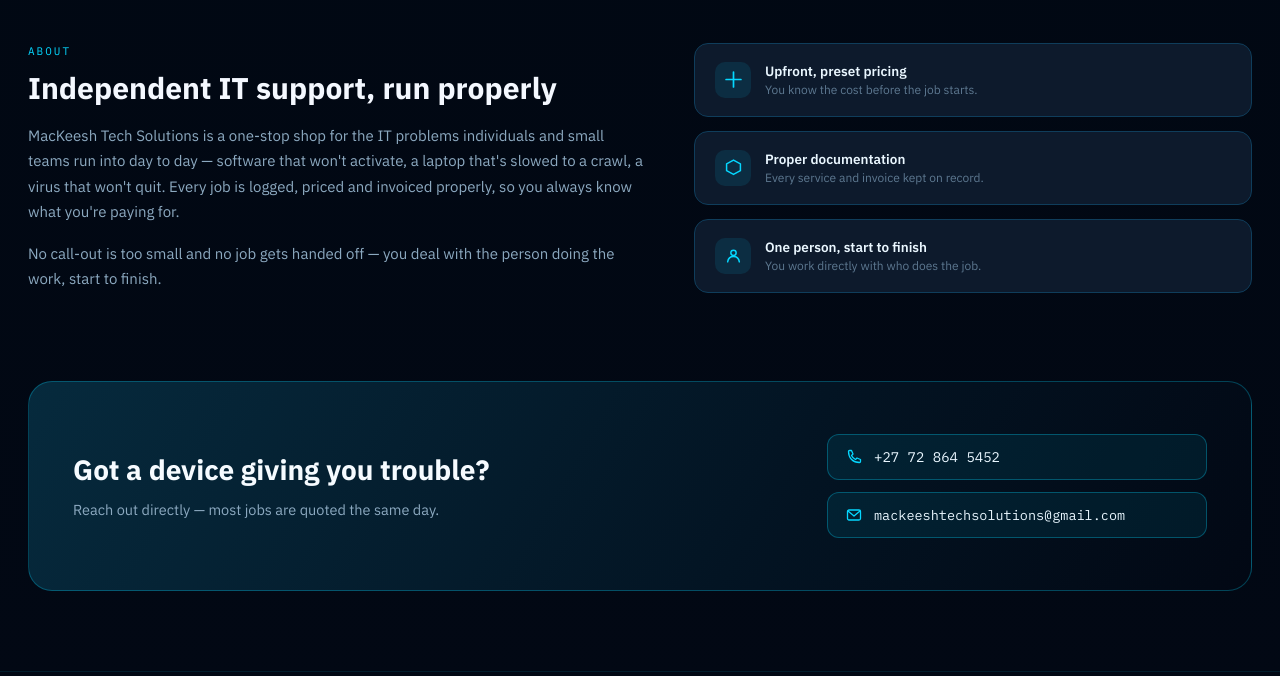
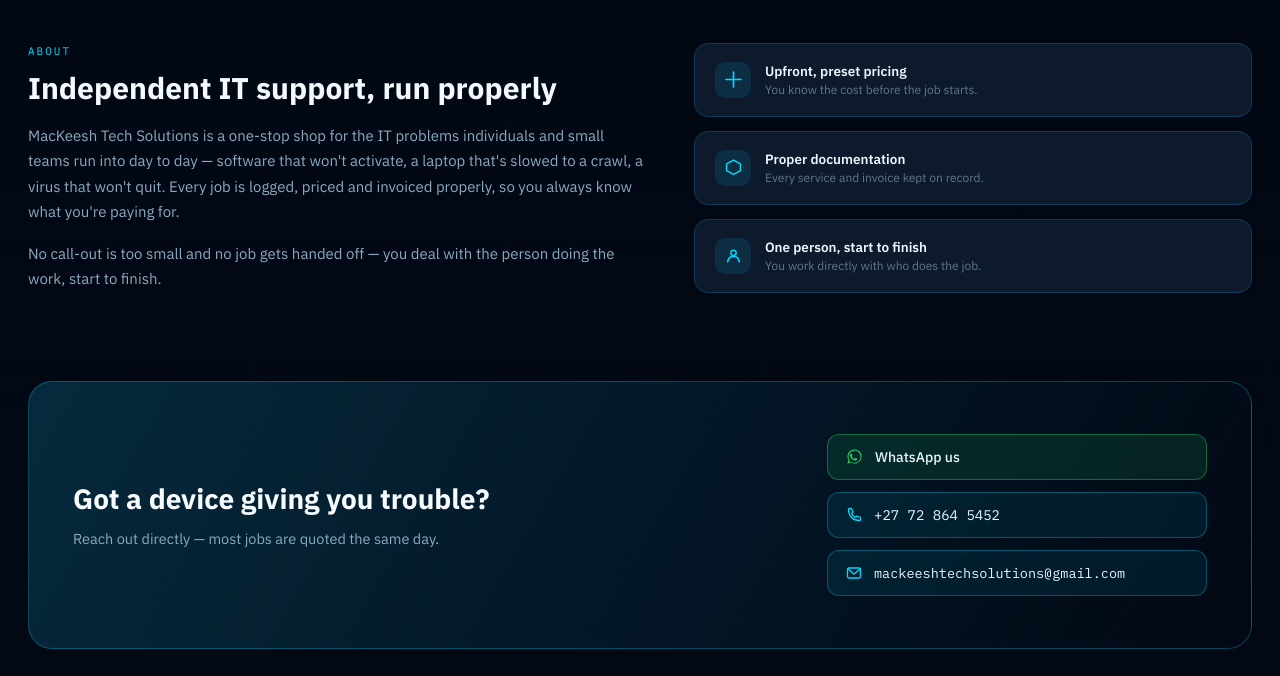
Before and after one commit to MackeeshTechSolutions/MacKeesh-Tech-Solutions, a plain HTML site: page index.html in a window 1280 px wide. Shown: the part 1656-2332 px from the top of the page. Drawn offline with Linux system fonts and the light colour scheme.

Commit message:
Add files via upload

```diff
--- a/index.html
+++ b/index.html
@@ -258,6 +258,10 @@
           <p style="margin:0; font-size:14.5px; color:var(--text2); line-height:1.6; max-width:420px;">Reach out directly — most jobs are quoted the same day.</p>
         </div>
         <div style="display:flex; flex-direction:column; gap:12px; min-width:0; width:100%; max-width:380px;">
+          <a href="https://wa.me/27728645452?text=Hi%20MacKeesh%20Tech%20Solutions%2C%20I'd%20like%20to%20ask%20about%20a%20service." target="_blank" rel="noopener" style="display:flex; align-items:center; gap:12px; padding:13px 18px; border-radius:12px; background:rgba(37,211,102,0.12); border:1px solid rgba(37,211,102,0.4); box-sizing:border-box; width:100%;">
+            <svg width="17" height="17" style="flex-shrink:0;" viewBox="0 0 24 24" fill="#25D366"><path d="M12.04 2c-5.5 0-9.96 4.46-9.96 9.96 0 1.76.46 3.47 1.33 4.98L2 22l5.2-1.36a9.9 9.9 0 004.84 1.23h.004c5.5 0 9.96-4.46 9.96-9.96 0-2.66-1.04-5.16-2.92-7.04A9.9 9.9 0 0012.04 2zm0 1.67c2.3 0 4.46.9 6.08 2.52a8.56 8.56 0 012.51 6.08c0 4.74-3.86 8.6-8.6 8.6a8.6 8.6 0 01-4.38-1.2l-.31-.19-3.09.81.82-3-.2-.32a8.55 8.55 0 01-1.31-4.58c0-4.74 3.86-8.6 8.6-8.6zm-4.9 4.6c-.17 0-.44.06-.67.32-.23.26-.88.86-.88 2.1 0 1.24.9 2.43 1.03 2.6.13.17 1.75 2.8 4.3 3.82 2.13.85 2.56.68 3.03.64.46-.04 1.5-.61 1.71-1.2.21-.6.21-1.1.15-1.21-.06-.1-.23-.17-.48-.3-.26-.13-1.5-.74-1.74-.82-.23-.09-.4-.13-.57.13-.17.26-.65.82-.8 1-.14.17-.29.18-.54.06-.26-.13-1.08-.4-2.06-1.27-.76-.68-1.28-1.51-1.43-1.77-.14-.26-.01-.4.12-.52.11-.11.26-.3.38-.44.13-.15.17-.26.26-.43.08-.17.04-.32-.02-.45-.06-.13-.57-1.42-.8-1.94-.2-.5-.42-.44-.57-.44z"/></svg>
+            <span style="font-size:14px; color:var(--text); font-weight:500; min-width:0;">WhatsApp us</span>
+          </a>
           <a href="tel:+27728645452" style="display:flex; align-items:center; gap:12px; padding:13px 18px; border-radius:12px; background:rgba(5,215,255,0.08); border:1px solid rgba(5,215,255,0.3); box-sizing:border-box; width:100%;">
             <svg width="16" height="16" style="flex-shrink:0;" viewBox="0 0 16 16" fill="none"><path d="M2.5 2.5c0-.5.5-1 1-1h2l1.5 3.5-1.5 1.5a8 8 0 004 4l1.5-1.5 3.5 1.5v2c0 .5-.5 1-1 1C7 13.5 2.5 9 2.5 2.5z" stroke="#05d7ff" stroke-width="1.3" stroke-linejoin="round"/></svg>
             <span style="font-family:var(--mono); font-size:14px; color:var(--text); min-width:0;">+27 72 864 5452</span>
```
